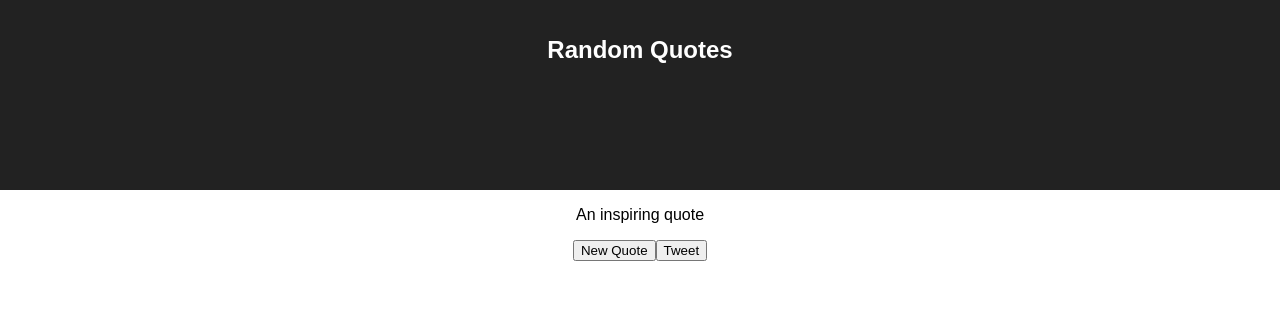
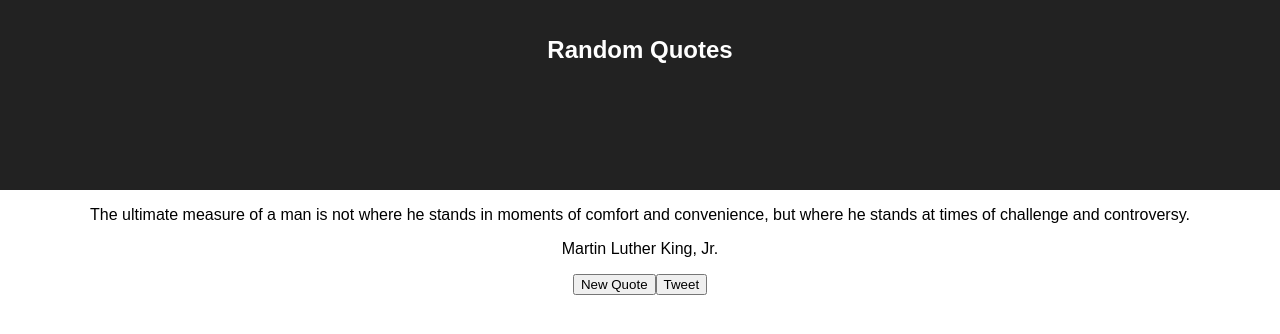
Before and after one commit to huokedu/react-random-quotes, a React (Create React App) app: page / in a window 1280 px wide. Shown: the top 334 px of the page. Built offline with nearby package versions, Linux system fonts and the light colour scheme.

Commit message:
Display quote on button click

```diff
--- a/src/App.js
+++ b/src/App.js
@@ -6,8 +6,14 @@ import Controls from './Controls';
 class App extends Component {
   constructor(props) {
     super(props);
-    this.state = {selectedQuoteIndex: -1};
+    this.state = {selectedQuoteIndex: 0};
     this.handleNewQuoteClick = this.handleNewQuoteClick.bind(this);
+  }
+
+  componentWillMount() {
+    this.setState((prevState, props) => ({
+      selectedQuoteIndex: ~~(Math.random() * props.quotes.length)
+    }));
   }
 
   handleNewQuoteClick() {
@@ -17,12 +23,16 @@ class App extends Component {
   }
 
   render() {
+    const {selectedQuoteIndex} = this.state;
+    const {quotes} = this.props;
+    const {quote, from} = quotes[selectedQuoteIndex];
+
     return (
       <div className="App">
         <header className="App-header">
           <h1 className="App-title">Random Quotes</h1>
         </header>
-        <Quote quote="An inspiring quote" />
+        <Quote quote={quote} from={from} />
         <Controls onNewQuoteClick={this.handleNewQuoteClick} />
       </div>
     );
```
Also changed, not shown: 1 other file (tests, documents, lock files or other folders).
